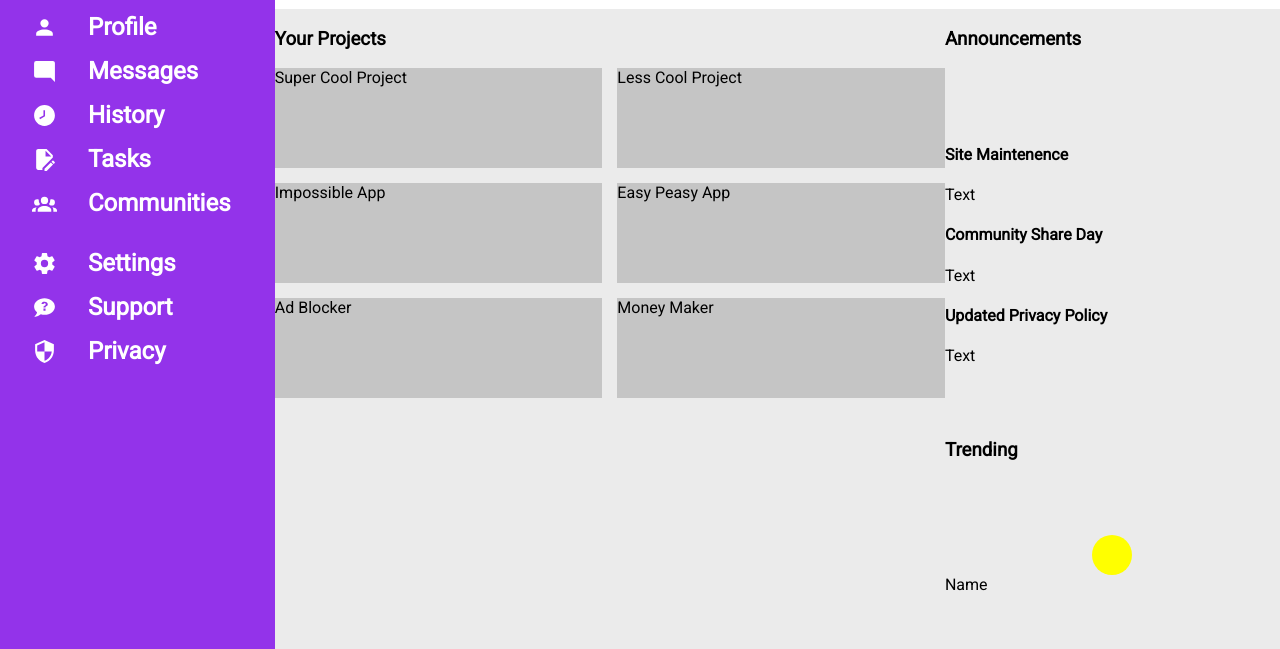
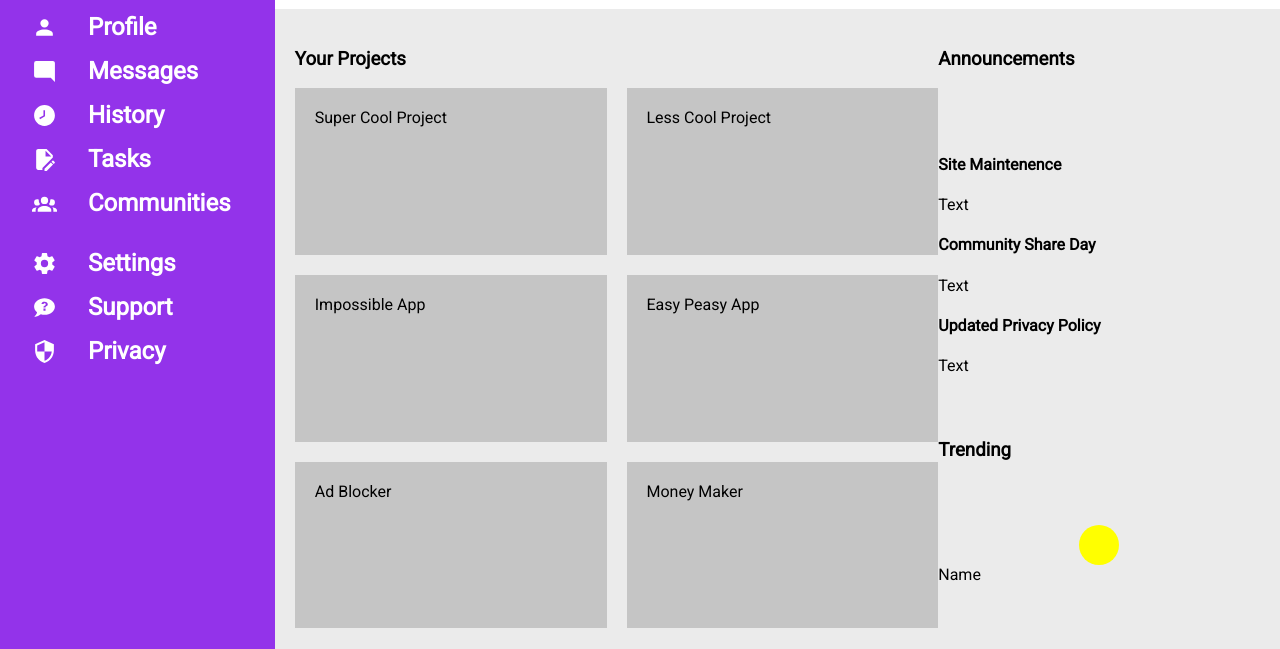
Before and after one commit to DayanWalter/TOP-admin-dashboard, a plain HTML site: page index.html in a window 1280 px wide. Shown: the part 151-800 px from the top of the page. Drawn offline with Linux system fonts and the light colour scheme.

Commit message:
Added auto-fit to cards

```diff
--- a/styles.css
+++ b/styles.css
@@ -136,20 +136,21 @@ li{
     background-color: rgb(235, 235, 235);
     display: grid;
     grid-template-columns: 2fr 1fr;
+    padding: 20px;
 }
 
 .cards{
     display: grid;
-    grid-template-columns: 1fr 1fr;
-    gap: 15px;
+    grid-template-columns: repeat(auto-fit, minmax(300px, 1fr));
+    gap: 20px;
+    height: 90%;
+    align-items: stretch;
 }
 
 .main-rs{
     display: grid;
 }
 .card{
-    min-width: 100px;
-    min-height: 100px;
     background-color:rgb(197, 197, 197) ;
-
+    padding: 20px;
 }
```
Also changed, not shown: index.html (indentation only).
